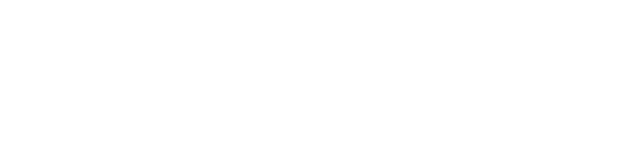
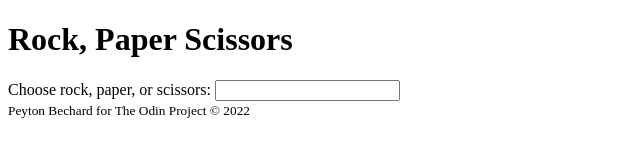
Before and after one commit to pmbechard/odin-rock-paper-scissors, a plain HTML site: page index.html in a window 1280 px wide. Shown: the whole page, without its empty margins (0-640 px from the left). Drawn offline with Linux system fonts and the light colour scheme.

Commit message:
Adds essential HTML elements to index.html

```diff
--- a/index.html
+++ b/index.html
@@ -7,6 +7,18 @@
     <title>Rock, Paper, Scissors</title>
 </head>
 <body>
+    <div class="header">
+        <h1>Rock, Paper Scissors</h1>
+    </div>
+
+    <div class="body">
+        <label for="user-input">Choose rock, paper, or scissors:</label>
+        <input type="text" name="user-input" id="user-input">
+    </div>
+
+    <div class="footer">
+        <small>Peyton Bechard for The Odin Project &copy; 2022</small>
+    </div>
 
     <script src="script.js"></script>
 </body>
```
